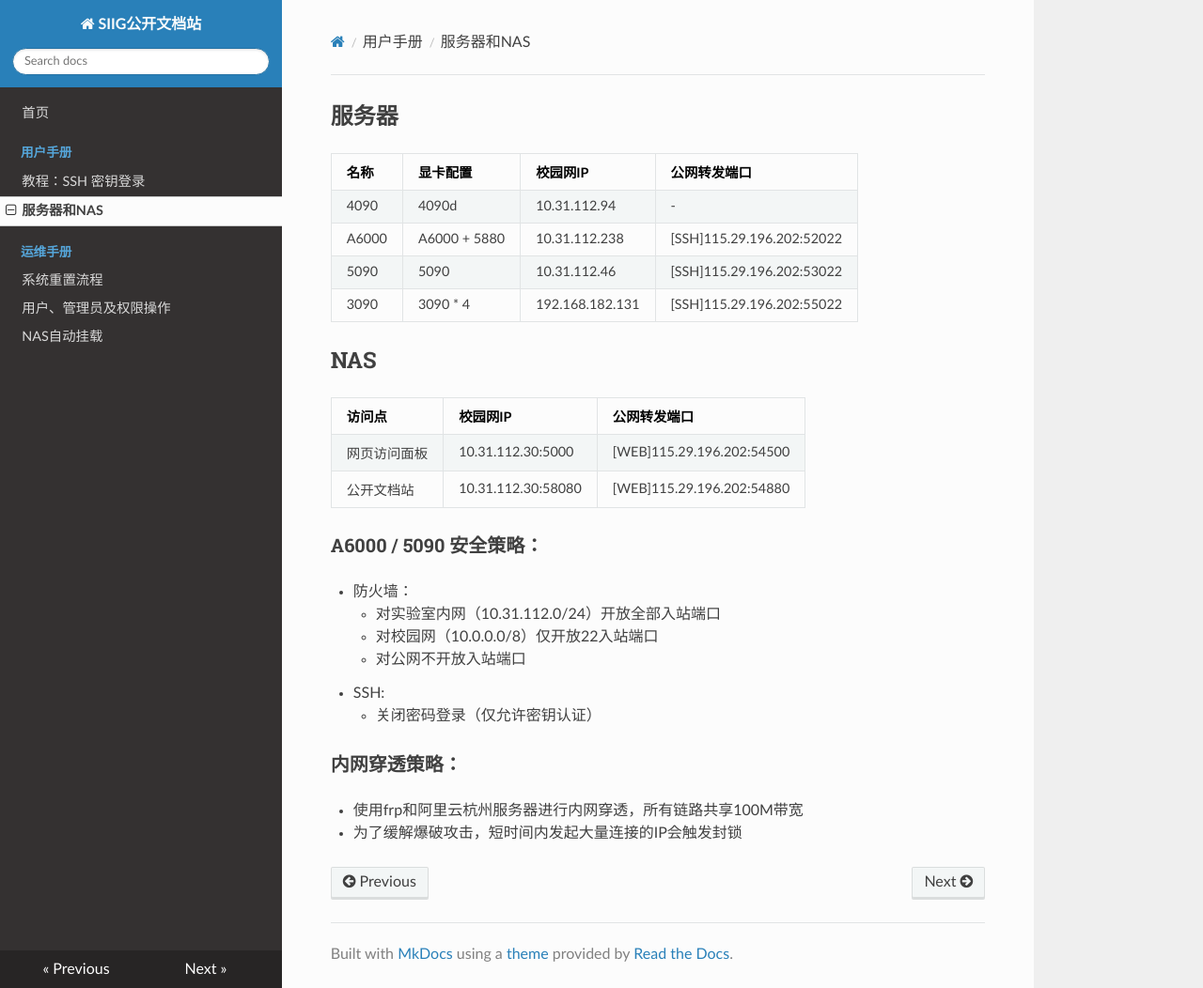
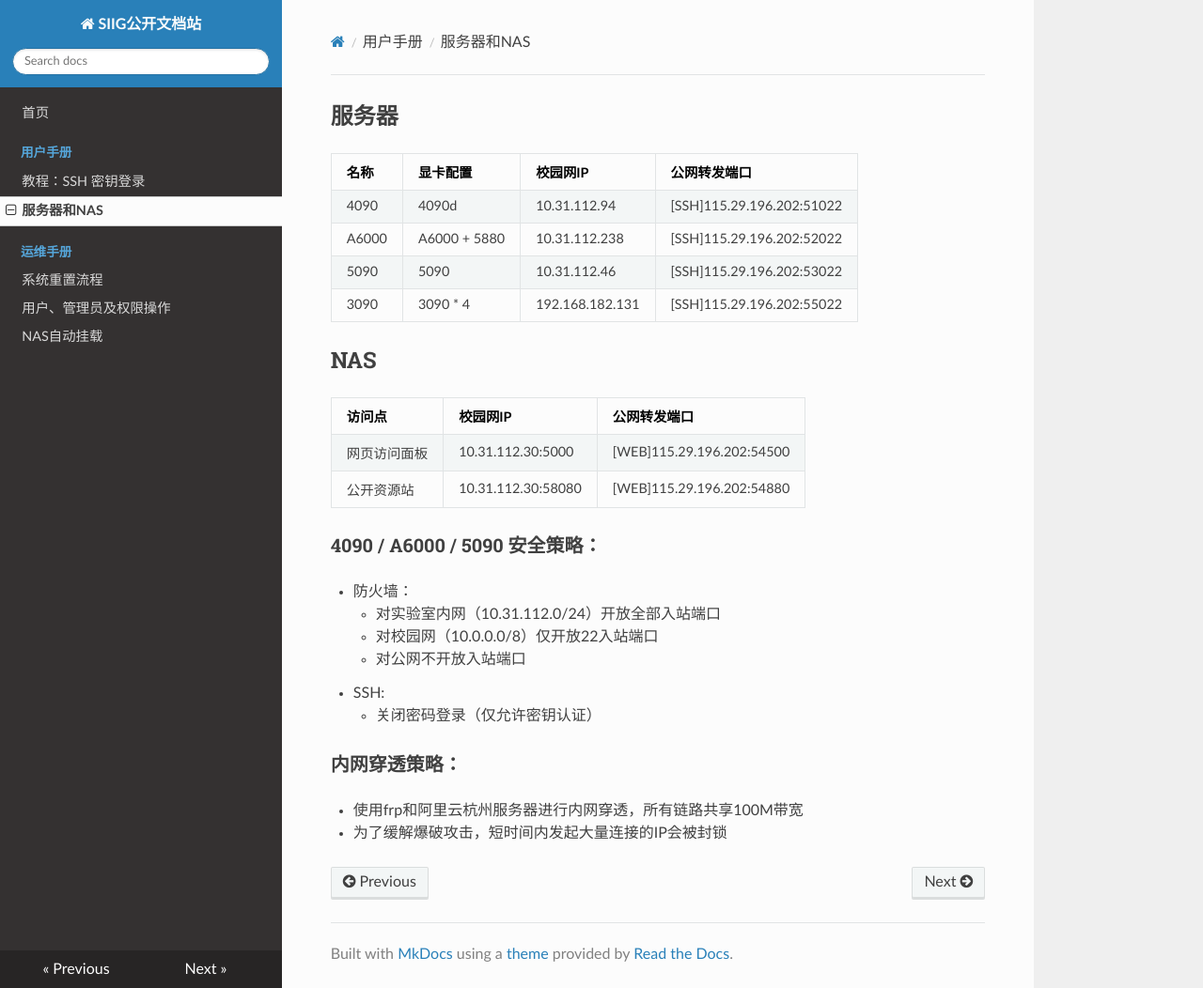
Before and after one commit to Unukalhai727/LabResource, an MkDocs documentation site: the page built from docs/user/server.md, in a window 1280 px wide and 1052 px high. Shown: the whole window at 94% size. Built offline with MkDocs 1.6.1, drawn with Linux system fonts in a browser that asks for light colours; nearby versions of some CDN libraries.

Commit message:
更新服务器文档

```diff
--- a/docs/user/server.md
+++ b/docs/user/server.md
@@ -2,7 +2,7 @@
 
 | 名称 | 显卡配置 | 校园网IP | 公网转发端口 |
 | --- | --- | --- | --- |
-| 4090 | 4090d | 10.31.112.94 | - |
+| 4090 | 4090d | 10.31.112.94 | [SSH]115.29.196.202:51022 |
 | A6000 | A6000 + 5880 | 10.31.112.238 | [SSH]115.29.196.202:52022 |
 | 5090 | 5090 | 10.31.112.46 | [SSH]115.29.196.202:53022 |
 | 3090 | 3090 * 4 | 192.168.182.131 | [SSH]115.29.196.202:55022 |
@@ -12,9 +12,9 @@
 | 访问点 | 校园网IP | 公网转发端口 |
 | --- | --- | --- |
 | 网页访问面板 | 10.31.112.30:5000 | [WEB]115.29.196.202:54500 |
-| 公开文档站 | 10.31.112.30:58080 | [WEB]115.29.196.202:54880 |
+| 公开资源站 | 10.31.112.30:58080 | [WEB]115.29.196.202:54880 |
 
-### A6000 / 5090 安全策略：
+### 4090 / A6000 / 5090 安全策略：
 
 - 防火墙：
     - 对实验室内网（10.31.112.0/24）开放全部入站端口
@@ -26,4 +26,4 @@
 ### 内网穿透策略：
 
 - 使用frp和阿里云杭州服务器进行内网穿透，所有链路共享100M带宽
-- 为了缓解爆破攻击，短时间内发起大量连接的IP会触发封锁
+- 为了缓解爆破攻击，短时间内发起大量连接的IP会被封锁
```
